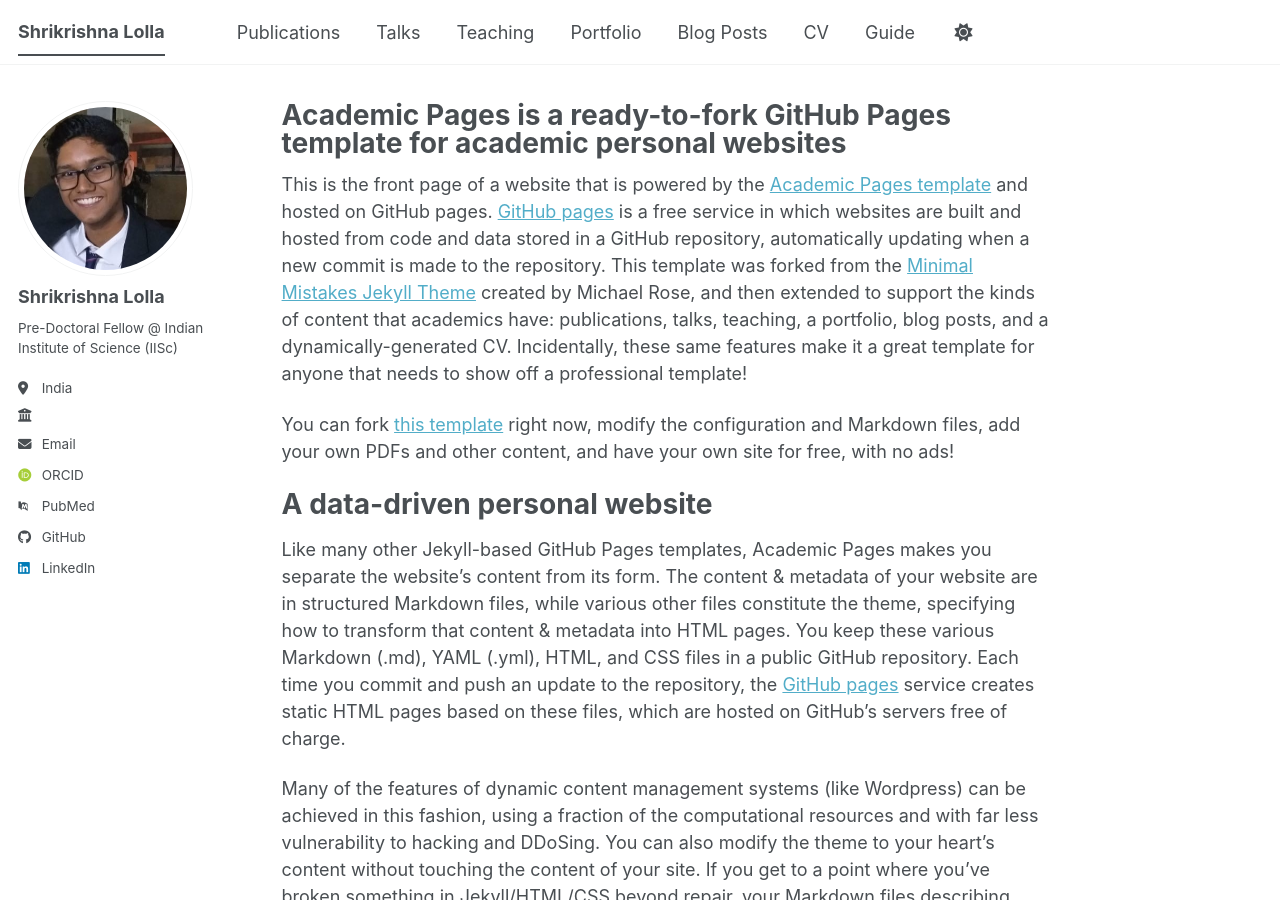
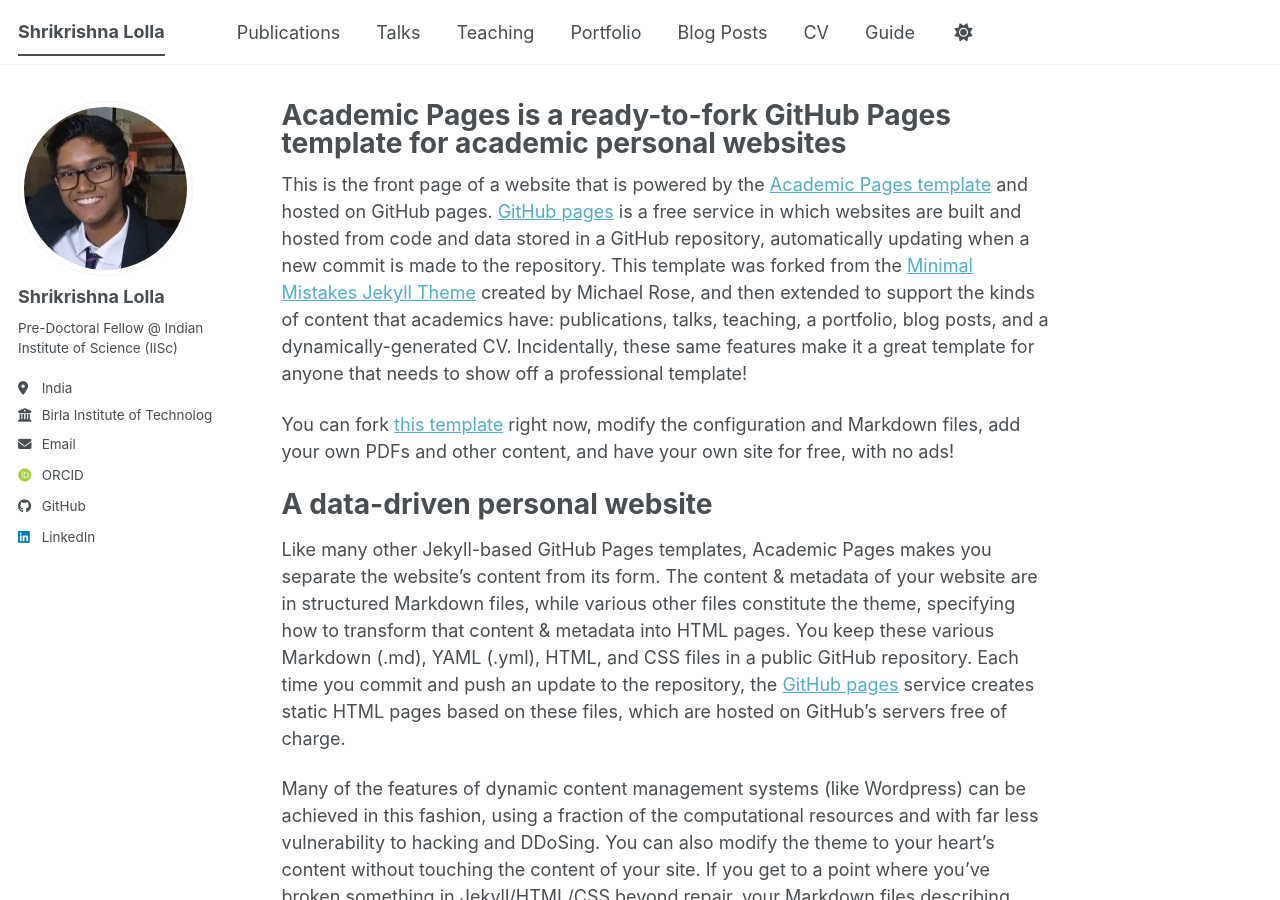
Before and after one commit to shrikrishnalolla/shrikrishnalolla.github.io, a Jekyll site: the page built from _pages/about.md, in a window 1280 px wide and 900 px high. Built offline with Jekyll 4.4.1, drawn with Linux system fonts in a browser that asks for light colours; some web fonts are replaced; a script bundle is joined from its source files by our own code; library files that are not in the unit come from our copies.

Commit message:
added more info

```diff
--- a/_config.yml
+++ b/_config.yml
@@ -28,7 +28,7 @@
   pronouns         : # example: "she/her"
   bio              : "Pre-Doctoral Fellow @ Indian Institute of Science (IISc)"
   location         : "India"
-  employer         : ""
+  employer         : "Birla Institute of Technology and Science - Pilani, Hyderabad Campus"
   uri              : # URL
   email            : "shrikrishnalolla@gmail.com"
 
@@ -41,7 +41,7 @@
   orcid            : "https://orcid.org/0009-0003-9990-7285"
   semantic         : # URL
   ssrn             : # URL
-  pubmed           : "https://www.ncbi.nlm.nih.gov/pubmed/?term=john+snow"
+  # pubmed           : "https://www.ncbi.nlm.nih.gov/pubmed/?term=john+snow"
   researchgate     : # URL
   scopus           : # URL
   zotero           : # URL
```
